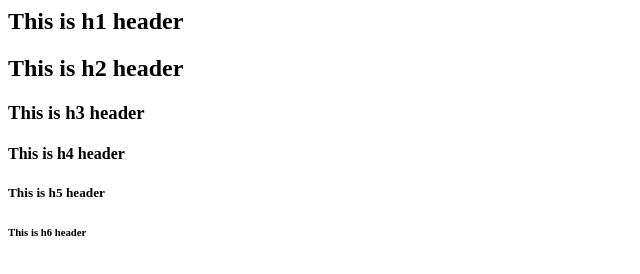
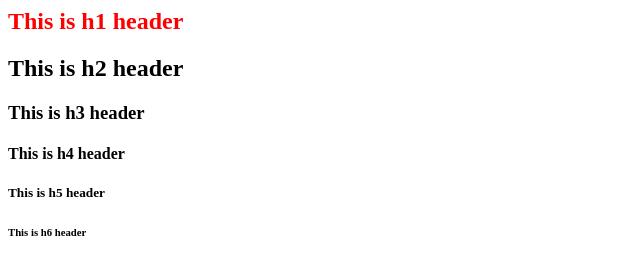
Before and after one commit to jasimGit/htmlCheatSheet, a plain HTML site: page index.html in a window 1280 px wide. Shown: the whole page, without its empty margins (0-640 px from the left). Drawn offline with Linux system fonts and the light colour scheme.

Commit message:
color update

```diff
--- a/index.html
+++ b/index.html
@@ -1,6 +1,7 @@
 <html>
     <head>
         <title>This is a cheat sheet of html</title>
+        <link rel="stylesheet" href="stylesheets.css">
     </head>
     <body>
         <section>
--- /dev/null
+++ b/stylesheets.css
@@ -0,0 +1,3 @@
+h1{
+    color: red;
+}
```
